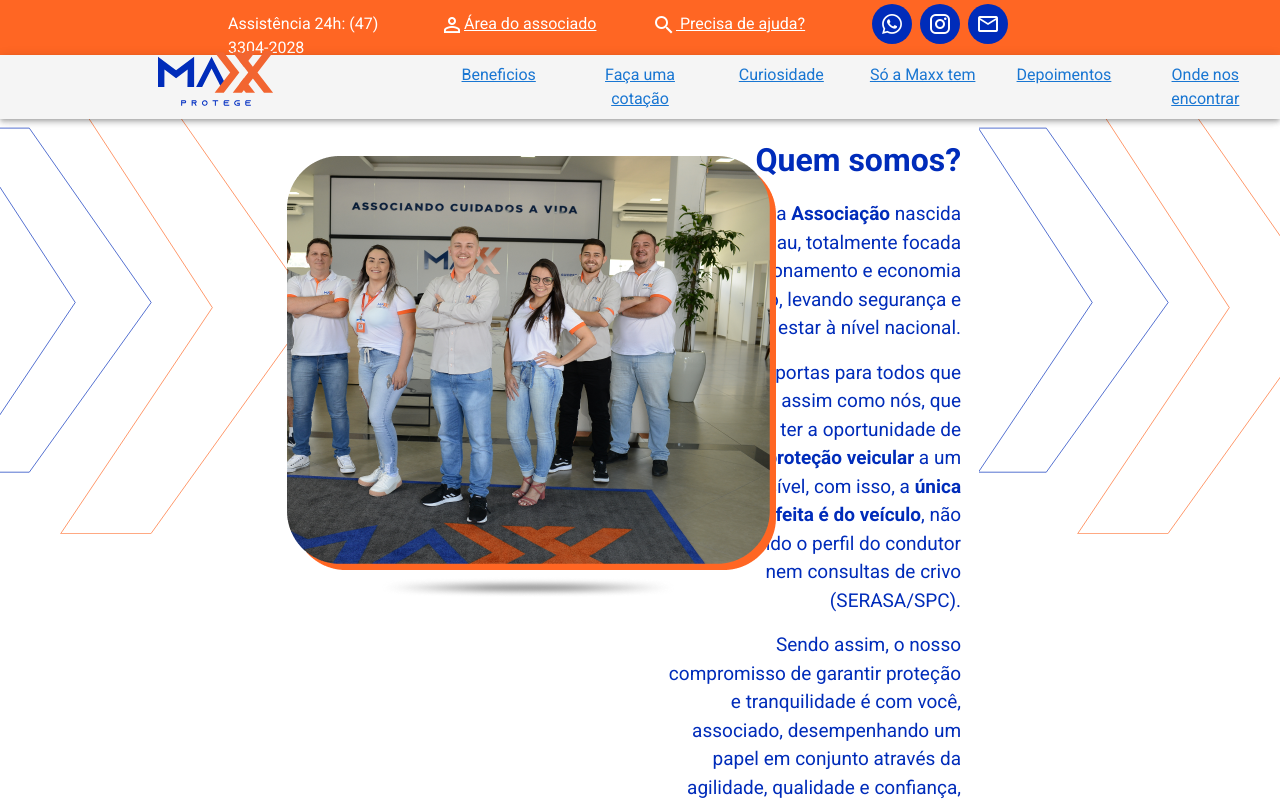
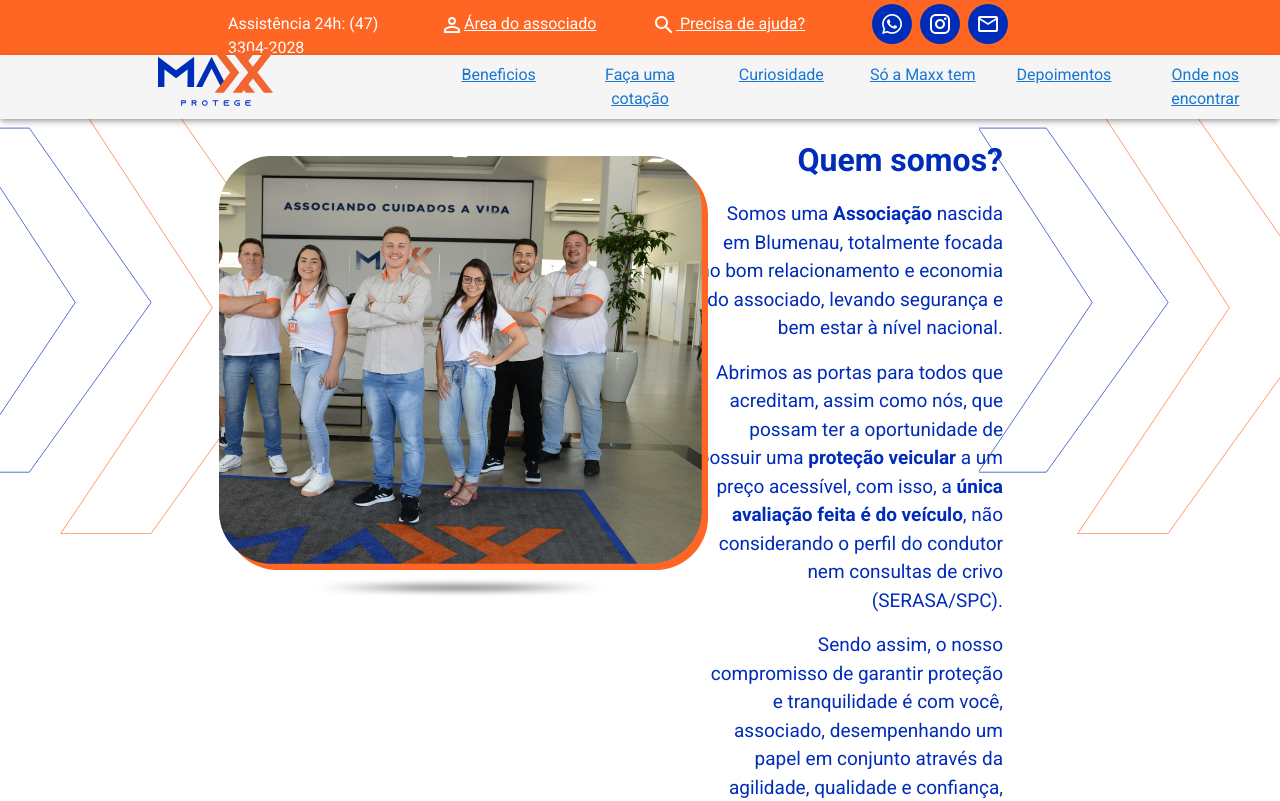
Before and after one commit to grodriguesc/maxx-protege, a Nuxt app: page / in a window 1280 px wide. Shown: the top 801 px of the page. Built offline with nearby package versions, Linux system fonts and the light colour scheme.

Commit message:
ajustes na tela

```diff
--- a/components/PageLarge.vue
+++ b/components/PageLarge.vue
@@ -9,7 +9,7 @@
             src="~/static/images/arrow.svg"
           />
         </v-col>
-        <v-col cols="3" style="z-index: 1" class="mt-5 mr-5">
+        <v-col cols="4" style="z-index: 1" class="mt-5 mr-5">
           <img
             class="mt-5 maxx-funcionarios"
             src="~/static/images/maxx-funcionarios.png"
@@ -36,7 +36,7 @@
             viver a vida que precisa.
           </p>
         </v-col>
-        <v-col cols="6" style="z-index: 0">
+        <v-col style="z-index: 0">
           <img
             class="arrow-right"
             width="27.5%"
--- a/pages/index.vue
+++ b/pages/index.vue
@@ -1,8 +1,8 @@
 <template>
   <div>
-    <page-large v-if="this.$vuetify.breakpoint.lg"></page-large>
-    <page-medium v-else-if="this.$vuetify.breakpoint.md"></page-medium>
-    <page-small v-else></page-small>
+    <page-large v-if="this.$vuetify.breakpoint.lgAndUp"></page-large>
+    <page-small v-else-if="smAndDown"></page-small>
+    <page-medium v-else></page-medium>
   </div>
 </template>
 
```
